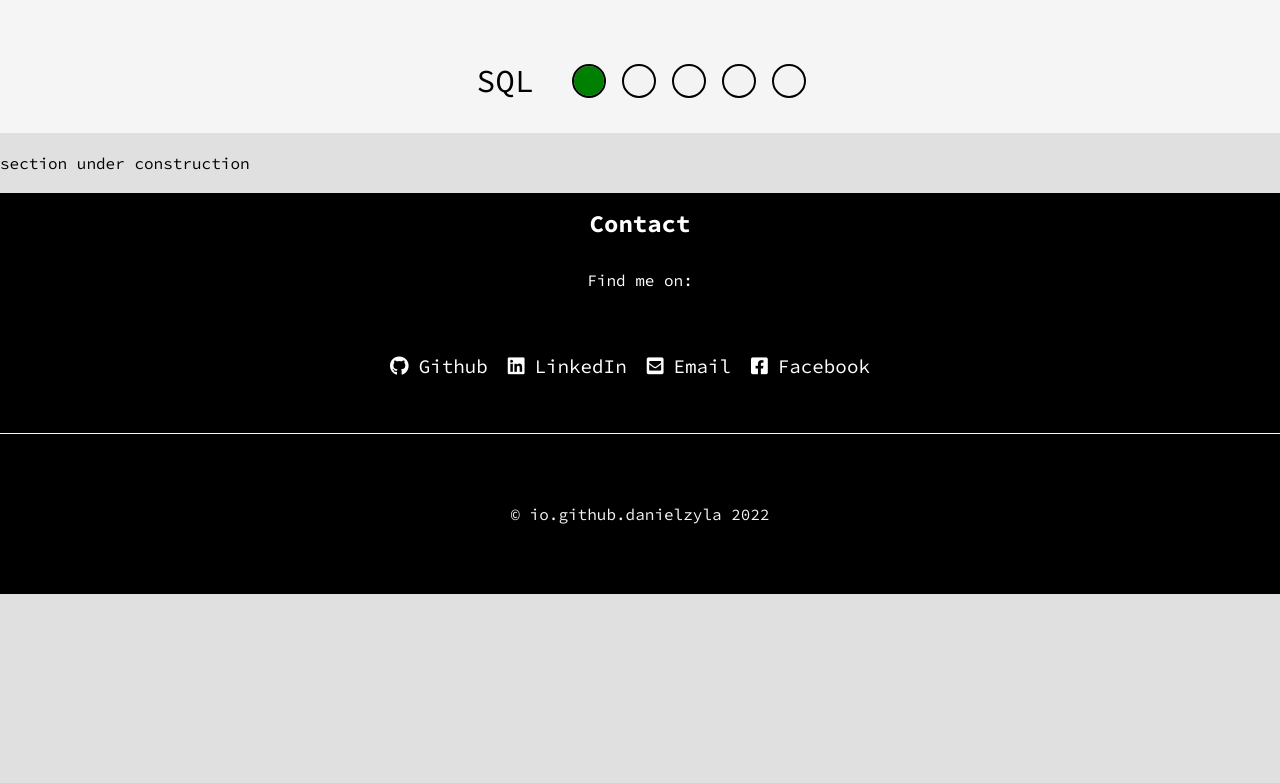
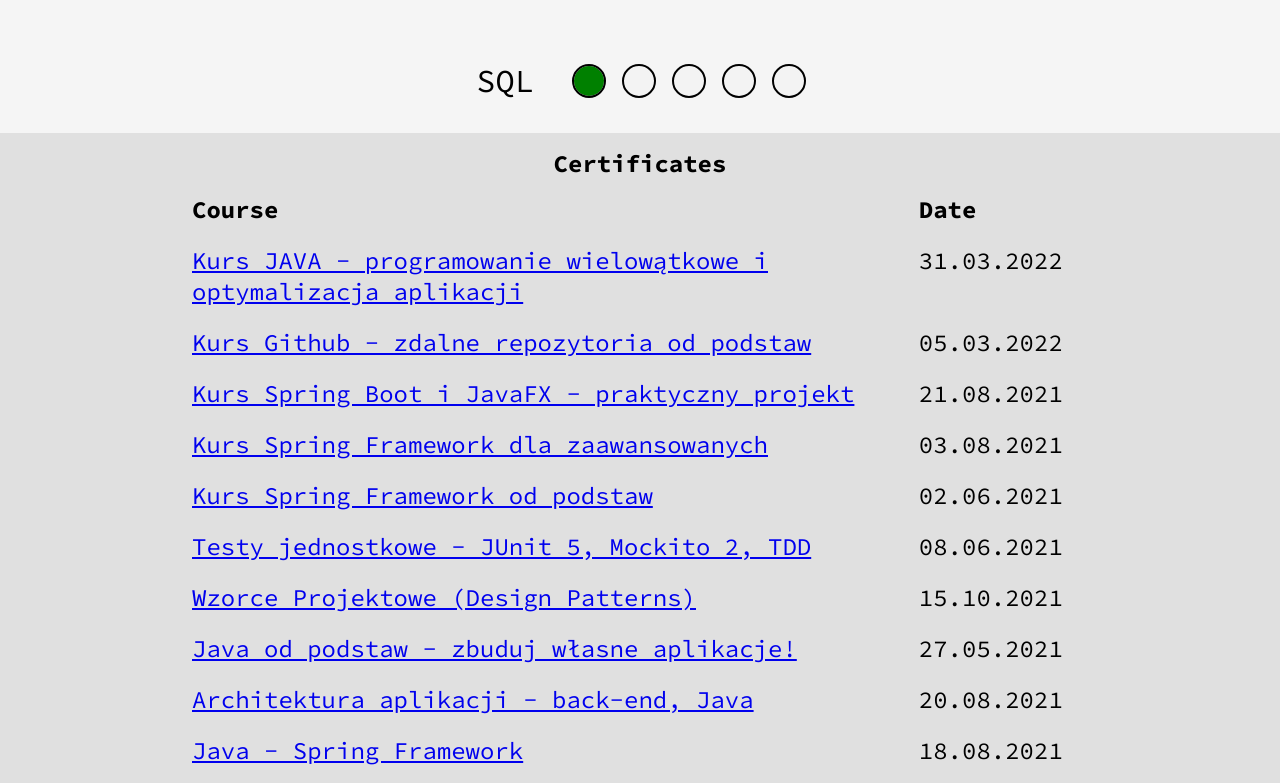
Before and after one commit to danielzyla/mypage, a plain HTML site: page index.html in a window 1280 px wide. Shown: the part 2461-3244 px from the top of the page. Before the commit the page ends 3055 px from the top, so only its background shows below. Drawn offline with Linux system fonts and the light colour scheme.

Commit message:
certificates section built

```diff
--- a/css/styles.css
+++ b/css/styles.css
@@ -31,7 +31,6 @@ body {
     text-decoration: none;
     cursor: pointer;
 }
-
 
 #navbar ul li a:hover {
     color: rgb(0, 190, 0);
@@ -162,6 +161,20 @@ body {
         height: 20px;
         border-radius: 10px;
     }
+    #certificates-section .certificate-headers .course-title {
+        font-size: 1rem;
+        min-width: 200px;
+    }
+    #certificates-section .certificate-headers .course-date {
+        font-size: 1rem;
+    }
+    #certificates-section .certificate-content .course-title {
+        font-size: 1rem;
+        min-width: 200px;
+    }
+    #certificates-section .certificate-content .course-date {
+        font-size: 1rem;
+    }
 }
 
 .progress-button.fill {
@@ -218,6 +231,40 @@ body {
     color: green;
 }
 
+#certificates-section {
+    width: 70vw;
+    margin: 0 auto;
+}
+
+#certificates-heading {
+    text-align: center;
+    margin: 0;
+    padding: 15px;
+}
+
+#certificates-section .certificate-headers {
+    font-weight: bold;
+    font-size: 1.5rem;
+    display: flex;
+    margin-bottom: 20px;
+}
+
+#certificates-section .certificate-headers .course-title {
+    width: 80%;
+    margin-right: 10px;
+}
+
+#certificates-section  .certificate-content {
+    font-size: 1.5rem;
+    display: flex;
+    margin-bottom: 20px;
+}
+
+#certificates-section .certificate-content .course-title {
+    width: 80%;
+    margin-right: 10px;
+}
+
 #contact-section {
     background-color: black;
     color: white;
@@ -232,7 +279,8 @@ body {
 
 #contact-section .contact-links {
     display: flex;
-    flex-wrap: wrap;justify-content: center;
+    flex-wrap: wrap;
+    justify-content: center;
     padding: 30px;
     margin: 0;
 }
--- a/index.html
+++ b/index.html
@@ -164,10 +164,51 @@
         </section>
 
         <section id="certificates-section">
-            <br>
-                section under construction
-            <br>
-            <br>
+            <h1 id="certificates-heading">Certificates</h1>
+            <div class="certificate-headers">
+                <div class="course-title">Course</div>
+                <div class="course-date">Date</div>
+            </div>
+            <div class="certificate-content">
+                <div class="course-title"><a href="https://strefakursow.pl/kursy/programowanie/kurs_java_-_programowanie_wielowatkowe_i_optymalizacja_aplikacji.html" target="_blank">Kurs JAVA - programowanie wielowątkowe i optymalizacja aplikacji</a></div>
+                <div class="course-date">31.03.2022</div>
+            </div>
+            <div class="certificate-content">
+                <div class="course-title"><a href="https://strefakursow.pl/kursy/programowanie/kurs_github_-_zdalne_repozytoria_od_podstaw.html" target="_blank">Kurs Github - zdalne repozytoria od podstaw</a></div>
+                <div class="course-date">05.03.2022</div>
+            </div>
+            <div class="certificate-content">
+                <div class="course-title"><a href="https://strefakursow.pl/kursy/programowanie/kurs_spring_boot_i_javafx_-_praktyczny_projekt.html" target="_blank">Kurs Spring Boot i JavaFX - praktyczny projekt</a></div>
+                <div class="course-date">21.08.2021</div>
+            </div>
+            <div class="certificate-content">
+                <div class="course-title"><a href="https://strefakursow.pl/kursy/programowanie/kurs_spring_framework_dla_zaawansowanych.html" target="_blank">Kurs Spring Framework dla zaawansowanych</a></div>
+                <div class="course-date">03.08.2021</div>
+            </div>
+            <div class="certificate-content">
+                <div class="course-title"><a href="https://strefakursow.pl/kursy/programowanie/kurs_spring_framework_od_podstaw.html" target="_blank">Kurs Spring Framework od podstaw</a></div>
+                <div class="course-date">02.06.2021</div>
+            </div>
+            <div class="certificate-content">
+                <div class="course-title"><a href="https://www.udemy.com/course/testy-jednostkowe/" target="_blank">Testy jednostkowe - JUnit 5, Mockito 2, TDD</a></div>
+                <div class="course-date">08.06.2021</div>
+            </div>
+            <div class="certificate-content">
+                <div class="course-title"><a href="https://www.udemy.com/course/wzorce-projektowe/" target="_blank">Wzorce Projektowe (Design Patterns)</a></div>
+                <div class="course-date">15.10.2021</div>
+            </div>
+            <div class="certificate-content">
+                <div class="course-title"><a href="https://www.udemy.com/course/kurs-java-od-podstaw-od-zera-do-mastera-zbuduj-wlasne-aplikacje/" target="_blank">Java od podstaw - zbuduj własne aplikacje!</a></div>
+                <div class="course-date">27.05.2021</div>
+            </div>
+            <div class="certificate-content">
+                <div class="course-title"><a href="https://www.udemy.com/course/architektura-java/" target="_blank">Architektura aplikacji - back-end, Java</a></div>
+                <div class="course-date">20.08.2021</div>
+            </div>
+            <div class="certificate-content">
+                <div class="course-title"><a href="https://www.udemy.com/course/spring-pl/" target="_blank">Java - Spring Framework</a></div>
+                <div class="course-date">18.08.2021</div>
+            </div>
         </section>
 
         <section id="contact-section">
```
